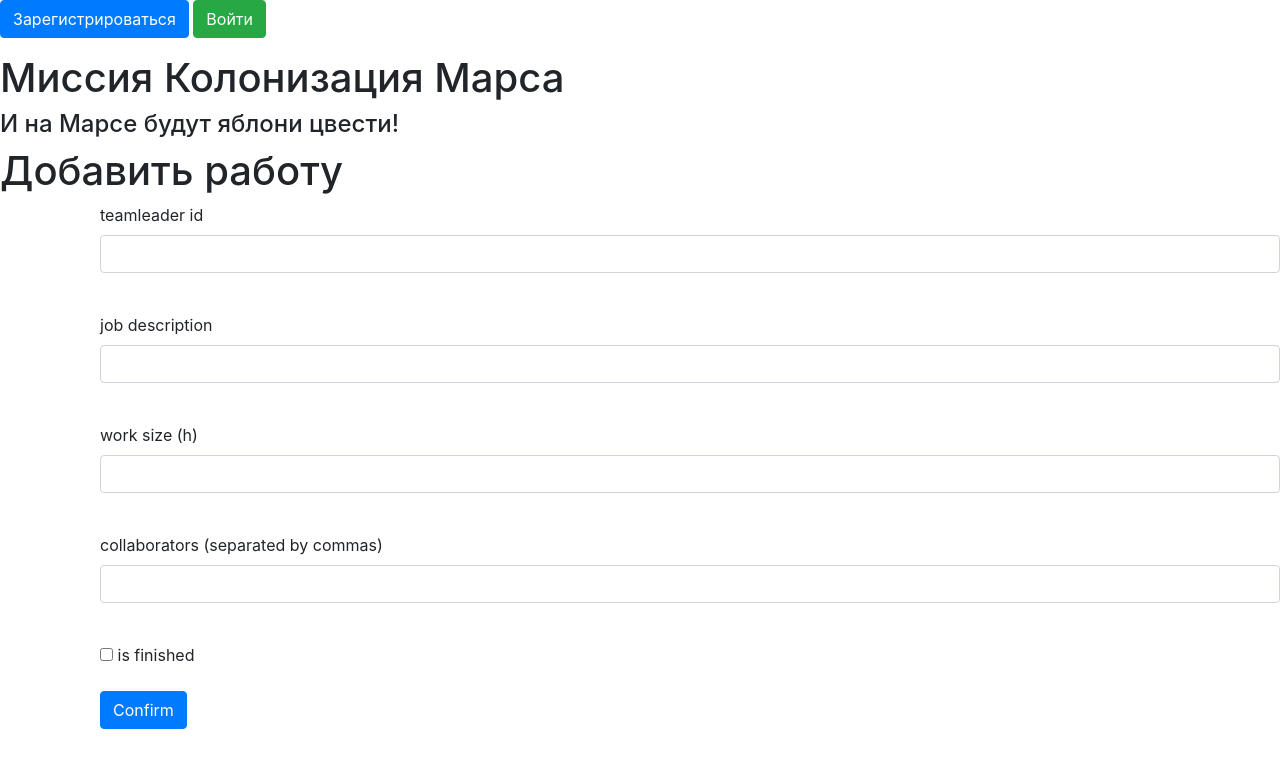
After one commit to Rustemiq/SQLAlchemy, a Flask app: page /add_job in a window 1280 px wide. The commit adds this page. Shown: the top 768 px of the page. Run offline with Flask 3, Linux system fonts and the light colour scheme; some libraries are stand-ins or nearby versions.

Commit message:
Added job addition

```diff
--- /dev/null
+++ b/forms/job_addition.py
@@ -0,0 +1,12 @@
+from flask_wtf import FlaskForm
+from wtforms import StringField, IntegerField, BooleanField, SubmitField
+from wtforms.validators import DataRequired
+
+
+class AdditionForm(FlaskForm):
+    teamleader = IntegerField('teamleader id', validators=[DataRequired()])
+    job = StringField('job description', validators=[DataRequired()])
+    work_size = IntegerField('work size (h)', validators=[DataRequired()])
+    collaborators = StringField('collaborators (separated by commas)', validators=[DataRequired()])
+    is_finished = BooleanField('is finished')
+    submit = SubmitField('Confirm')
--- a/main.py
+++ b/main.py
@@ -2,6 +2,7 @@ from data.create_db import create_db, get_sess
 from data import db_session
 from data.users import User
 from data.jobs import Job
+from forms.job_addition import AdditionForm
 from forms.user_registration import RegisterForm
 from forms.user_login import LoginForm
 
@@ -57,6 +58,28 @@ def reqister():
     return render_template('register.html', title='Регистрация', form=form)
 
 
+@app.route('/add_job', methods=['GET', 'POST'])
+def add_job():
+    form = AdditionForm()
+    if form.validate_on_submit():
+        db_sess = get_sess()
+        if db_sess.query(Job).filter(Job.job == form.job.data).first():
+            return render_template('register.html', title='Регистрация',
+                                   form=form,
+                                   message="Такая работа уже есть")
+        job = Job(
+            teamleader=form.teamleader.data,
+            job=form.job.data,
+            work_size=form.work_size.data,
+            collaborators=form.collaborators.data,
+            is_finished=form.is_finished.data,
+        )
+        db_sess.add(job)
+        db_sess.commit()
+        return redirect('/works_log')
+    return render_template('job_addition.html', title='Регистрация', form=form)
+
+
 @app.route('/login', methods=['GET', 'POST'])
 def login():
     form = LoginForm()
--- a/templates/base.html
+++ b/templates/base.html
@@ -11,7 +11,7 @@
     </head>
     <body>
         {% if current_user.is_authenticated %}
-            <a>{{ current_user }}</a></br>
+            <a>{{current_user.login}}</a></br>
             <a class="navbar-brand" href="/logout">Выйти</a>
         {% else %}
             <p>
--- /dev/null
+++ b/templates/job_addition.html
@@ -0,0 +1,47 @@
+{% extends "base.html" %}
+
+{% block content %}
+    <h1>Добавить работу</h1>
+    <form action="" method="post">
+        {{ form.hidden_tag() }}
+        <p>
+            {{ form.teamleader.label }}<br>
+            {{ form.teamleader(class="form-control") }}<br>
+            {% for error in form.teamleader.errors %}
+                <div class="alert alert-danger" role="alert">
+                    {{ error }}
+                </div>
+            {% endfor %}
+        </p>
+        <p>
+            {{ form.job.label }}<br>
+            {{ form.job(class="form-control") }}<br>
+            {% for error in form.job.errors %}
+                <div class="alert alert-danger" role="alert">
+                    {{ error }}
+                </div>
+            {% endfor %}
+        </p>
+        <p>
+            {{ form.work_size.label }}<br>
+            {{ form.work_size(class="form-control") }}<br>
+            {% for error in form.work_size.errors %}
+                <div class="alert alert-danger" role="alert">
+                    {{ error }}
+                </div>
+            {% endfor %}
+        </p>
+        <p>
+            {{ form.collaborators.label }}<br>
+            {{ form.collaborators(class="form-control") }}<br>
+            {% for error in form.collaborators.errors %}
+                <div class="alert alert-danger" role="alert">
+                    {{ error }}
+                </div>
+            {% endfor %}
+        </p>
+        <p>{{ form.is_finished() }} {{ form.is_finished.label }}</p>
+        <p>{{ form.submit(type="submit", class="btn btn-primary") }}</p>
+        <div>{{ message }}</div>
+    </form>
+{% endblock %}
```
Also changed, not shown: data/create_db.py (+1 -8 lines), db/mars_explorer.db.
